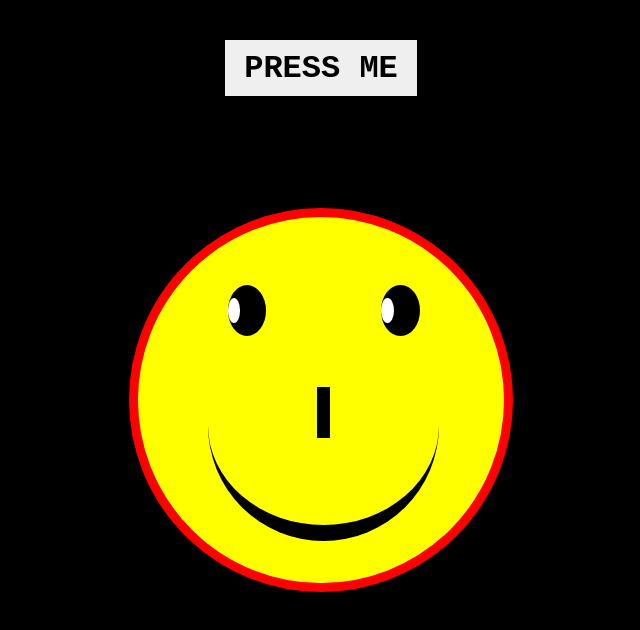
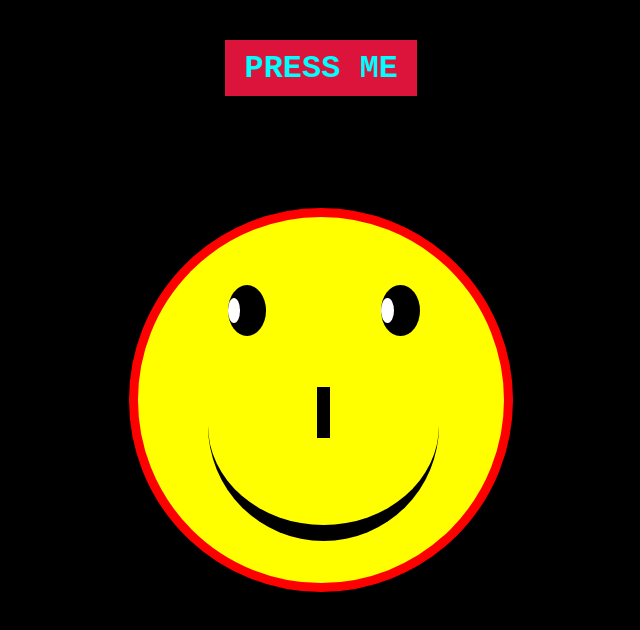
Before and after one commit to vats1812/myfiles, a plain HTML site: page Practise JS/smiley/index.html in a window 1280 px wide. Shown: the whole page, without its empty margins (319-959 px from the left). Drawn offline with Linux system fonts and the light colour scheme.

Commit message:
Update style.css

```diff
--- a/Practise JS/smiley/style.css
+++ b/Practise JS/smiley/style.css
@@ -29,6 +29,8 @@ input[type=button] {
     font-family: 'Courier New', Courier, monospace;
     font-size: 2.5vw;
     font-weight: bolder;
+    background-color: crimson;
+    color: cyan;
 }
 
 input[type=button]:hover,
```
